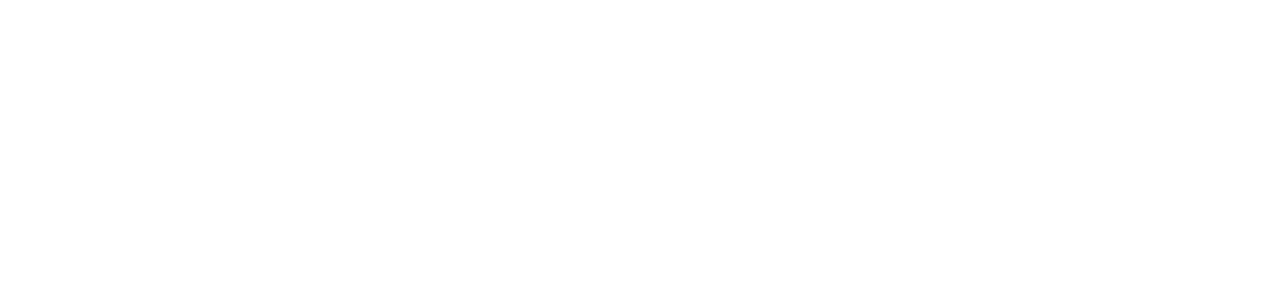
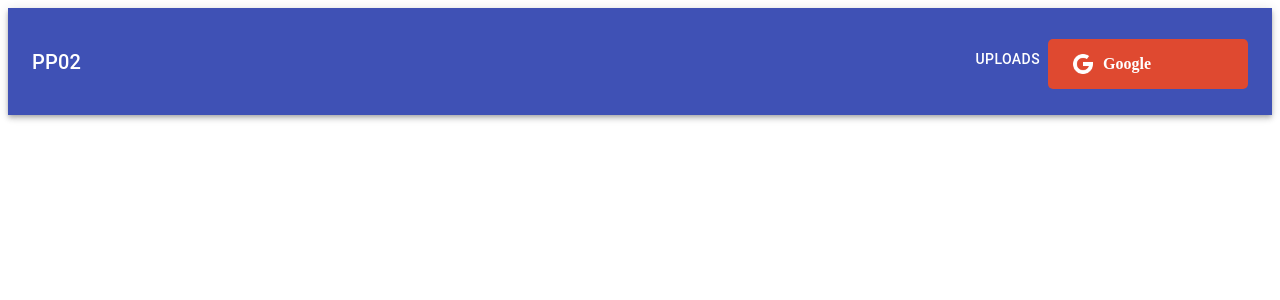
Before and after one commit to syacooms/PP-02, a React (Create React App) app in the folder client/: page /upload in a window 1280 px wide. Before the commit this address had no page. Shown: the top 300 px of the page. Built offline with nearby package versions, Linux system fonts and the light colour scheme.

Commit message:
Feature: Nav 컴포넌트 분리 및 업로드 생성

```diff
--- a/client/src/App.tsx
+++ b/client/src/App.tsx
@@ -3,7 +3,8 @@
 import { BrowserRouter, Route, Routes } from 'react-router-dom';
 import './App.css';
 import Login from './components/Login/Login';
-import Main from './components/Main';
+import Main from './components/Main/Main';
+import Upload from './components/Upload/Upload';
 import { store } from './redux/store';
 
 function App() {
@@ -13,6 +14,7 @@
         <Routes>
           <Route path="/" element={<Login />} />
           <Route path="/main" element={<Main />} />
+          <Route path="/upload" element={<Upload />} />
         </Routes>
       </Provider>
     </BrowserRouter>
--- a/client/src/components/Cart/Cart.tsx
+++ b/client/src/components/Cart/Cart.tsx
@@ -2,7 +2,7 @@
 // Styles
 import { Wrapper } from './Cart.style';
 // Types
-import { CartItemType } from '../Main';
+import { CartItemType } from '../Main/Main';
 
 type Props = {
   cartItems: CartItemType[];
--- a/client/src/components/CartItem/CartItem.tsx
+++ b/client/src/components/CartItem/CartItem.tsx
@@ -1,6 +1,6 @@
 import Button from '@material-ui/core/Button';
 // Types
-import { CartItemType } from '../Main';
+import { CartItemType } from '../Main/Main';
 // Styles
 import { Wrapper } from './CartItem.style';
 
--- a/client/src/components/Item/Item.tsx
+++ b/client/src/components/Item/Item.tsx
@@ -1,6 +1,6 @@
 import Button from '@material-ui/core/Button';
 // Types
-import { CartItemType } from '../Main';
+import { CartItemType } from '../Main/Main';
 // Styles
 import { Wrapper } from './Item.style';
 
--- a/client/src/components/Main.tsx
+++ b/client/src/components/Main/Main.tsx
@@ -1,15 +1,17 @@
 import { useEffect, useState } from 'react';
 import { useDispatch, useSelector } from 'react-redux';
-import { RootState } from '../redux/store';
-import Google from './Social/Google';
-import { login } from '../features/user';
-import AppBar from '@material-ui/core/AppBar';
-import { Badge, Box, Drawer, Grid, LinearProgress, Toolbar, Typography } from '@material-ui/core';
+import { RootState } from '../../redux/store';
+
+import { login } from '../../features/user';
+
+import { Badge, Drawer, Grid, LinearProgress } from '@material-ui/core';
 import AddShoppingCartIcon from '@material-ui/icons/AddShoppingCart';
 import { useQuery } from 'react-query';
-import Item from './Item/Item';
-import Cart from './Cart/Cart';
+import Item from '../Item/Item';
+import Cart from '../Cart/Cart';
 import { StyledButton } from './Main.Style';
+
+import Nav from './Nav';
 
 // Types
 export type userType = {
@@ -100,16 +102,7 @@
 
   return (
     <>
-      <Box sx={{ flexGrow: 1 }}>
-        <AppBar position="static" color="primary">
-          <Toolbar style={{ display: 'flex', justifyContent: 'space-between' }}>
-            <Typography variant="h6" component="div">
-              PP02
-            </Typography>
-            <Google />
-          </Toolbar>
-        </AppBar>
-      </Box>
+      <Nav />
       <Drawer anchor="right" open={cartOpen} onClose={() => setCartOpen(false)}>
         <Cart
           cartItems={cartItems}
@@ -118,7 +111,10 @@
         />
       </Drawer>
       <StyledButton onClick={() => setCartOpen(true)}>
-        <Badge badgeContent={getTotalItems(cartItems)} color="error">
+        <Badge
+          badgeContent={getTotalItems(cartItems)}
+          color="error"
+          style={{ position: 'fixed', marginTop: '100px' }}>
           <AddShoppingCartIcon />
         </Badge>
       </StyledButton>
--- /dev/null
+++ b/client/src/components/Main/Nav.Style.ts
@@ -0,0 +1,23 @@
+import styled from 'styled-components';
+import IconButton from '@material-ui/core/IconButton';
+import Button from '@material-ui/core/Button';
+
+export const StyledButton = styled(IconButton)`
+  position: fixed;
+  z-index: 100;
+  right: 20px;
+  top: 20px;
+`;
+
+export const StyledUl = styled.ul`
+  display: flex;
+  justify-content: space-between;
+  align-items: center;
+  list-style: none;
+  padding-left: 0;
+`;
+
+export const UploadButton = styled(Button)`
+  margin-bottom: 5px;
+  color: white;
+`;
--- /dev/null
+++ b/client/src/components/Main/Nav.tsx
@@ -0,0 +1,34 @@
+import AppBar from '@material-ui/core/AppBar';
+import { Box, Toolbar, Typography } from '@material-ui/core';
+import { Link } from 'react-router-dom';
+import { StyledUl, UploadButton } from './Nav.Style';
+import Google from '../Social/Google';
+
+const Nav = () => {
+  return (
+    <>
+      <Box sx={{ flexGrow: 1 }}>
+        <AppBar position="static" color="primary">
+          <Toolbar style={{ display: 'flex', justifyContent: 'space-between' }}>
+            <Typography variant="h6" component="div">
+              PP02
+            </Typography>
+            <StyledUl>
+              <li>
+                <UploadButton>
+                  <Link to="/upload" style={{ color: 'white', textDecoration: 'none' }}>
+                    UPLOADS
+                  </Link>
+                </UploadButton>
+              </li>
+              <li>
+                <Google />
+              </li>
+            </StyledUl>
+          </Toolbar>
+        </AppBar>
+      </Box>
+    </>
+  );
+};
+export default Nav;
--- /dev/null
+++ b/client/src/components/Upload/Upload.tsx
@@ -0,0 +1,12 @@
+import * as React from 'react';
+import Nav from '../Main/Nav';
+
+const Upload = () => {
+  return (
+    <>
+      <Nav />
+    </>
+  );
+};
+
+export default Upload;
```
Also changed, not shown: client/src/components/Main/Main.Style.ts (renamed from client/src/components/Main.Style.ts).
